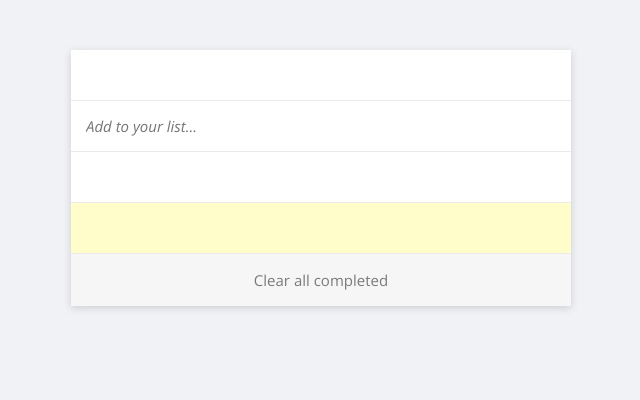
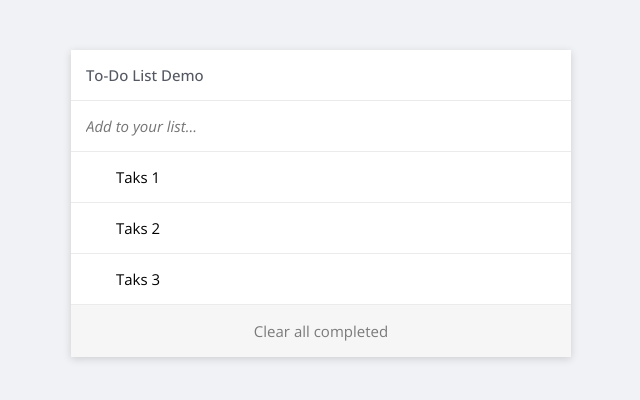
Before and after one commit to gvgesanto2/microverse-todo-list, a website built with webpack: page src/index.html in a window 1280 px wide. Shown: the whole page, without its empty margins (319-959 px from the left). Built offline with nearby package versions, Linux system fonts and the light colour scheme.

Commit message:
feat: Render the tasks list dynamically

```diff
--- a/src/index.html
+++ b/src/index.html
@@ -15,7 +15,7 @@
   <body class="l-container">
     <div id="todo" class="o-todo">
       <header class="o-todo__header u-horizontal-flex u-py--sm">
-        <input class="a-data-input" type="text" />
+        <h2 class="o-todo__title">To-Do List Demo</h2>
         <button class="m-icon-btn m-icon-btn--darker">
           <svg class="a-icon--sm">
             <use xlink:href="#sprite_refresh-ccw"></use>
@@ -23,41 +23,18 @@
         </button>
       </header>
       <form action="#" class="u-horizontal-flex u-py--sm">
-        <input placeholder="Add to your list..." class="a-data-input a-data-input--italic" type="text" />
+        <input
+          placeholder="Add to your list..."
+          class="a-data-input a-data-input--italic"
+          type="text"
+        />
         <button type="submit" class="m-icon-btn">
           <svg class="a-icon--xsm">
             <use xlink:href="#sprite_corner-down-left"></use>
           </svg>
         </button>
       </form>
-      <ul class="o-todo__list">
-        <li class="u-horizontal-flex u-pl--sm u-pr--xsm">
-          <button class="m-icon-btn">
-            <svg class="a-icon--sm">
-              <use xlink:href="#sprite_square"></use>
-            </svg>
-          </button>
-          <textarea maxlength="255" type="text" class="a-data-input a-data-input--textarea"></textarea>
-          <button class="m-icon-btn m-icon-btn--move">
-            <svg class="a-icon--sm">
-              <use xlink:href="#sprite_more-vertical"></use>
-            </svg>
-          </button>
-        </li>
-        <li class="u-horizontal-flex u-pl--sm u-pr--xsm u-is-editing">
-          <button class="m-icon-btn">
-            <svg class="a-icon--sm">
-              <use xlink:href="#sprite_square"></use>
-            </svg>
-          </button>
-          <textarea maxlength="255" type="text" class="a-data-input a-data-input--textarea"></textarea>
-          <button class="m-icon-btn m-icon-btn--move">
-            <svg class="a-icon--sm">
-              <use xlink:href="#sprite_more-vertical"></use>
-            </svg>
-          </button>
-        </li>
-      </ul>
+      <div id="tasks-list-container"></div>
       <footer class="o-todo__footer u-p--sm">
         <button class="a-link-btn">Clear all completed</button>
       </footer>
--- /dev/null
+++ b/src/scripts/controllers/TasksListController.js
@@ -0,0 +1,14 @@
+import TasksList from '../models/TasksList.js';
+import TasksListView from '../views/TasksListView.js';
+
+export default class TasksListController {
+  constructor(tasksListContainerId, initialTasks) {
+    this.tasksListContainerId = tasksListContainerId;
+    this.tasksList = new TasksList(initialTasks);
+    this.tasksListView = new TasksListView(this.tasksList.getTasks);
+  }
+
+  build = () => {
+    this.tasksListView.render(this.tasksListContainerId);
+  }
+}
--- a/src/scripts/index.js
+++ b/src/scripts/index.js
@@ -1,5 +1,29 @@
 import '../scss/main.scss';
+import '../assets/images/icons/sprite.svg';
+import TasksListController from './controllers/TasksListController.js';
 
-import '../assets/images/icons/sprite.svg';
+const TASKS_LIST_CONTAINER_ID = 'tasks-list-container';
 
-console.log('testing');
+const initialTasks = [
+  {
+    id: 1,
+    description: 'Taks 1',
+    isCompleted: false,
+  },
+  {
+    id: 2,
+    description: 'Taks 2',
+    isCompleted: false,
+  },
+  {
+    id: 3,
+    description: 'Taks 3',
+    isCompleted: false,
+  },
+];
+
+const tasksListController = new TasksListController(
+  TASKS_LIST_CONTAINER_ID,
+  initialTasks,
+);
+tasksListController.build();
--- /dev/null
+++ b/src/scripts/models/Task.js
@@ -0,0 +1,7 @@
+export default class Task {
+  constructor(id, description, isCompleted) {
+    this.id = id;
+    this.description = description;
+    this.isCompleted = isCompleted;
+  }
+}
--- /dev/null
+++ b/src/scripts/models/TasksList.js
@@ -0,0 +1,26 @@
+import { genNewIdForElem } from '../utils/id.utils.js';
+import Task from './Task.js';
+
+export default class TasksList {
+  constructor(initialTasks) {
+    this.tasks = initialTasks || [];
+  }
+
+  get getTasks() {
+    return this.tasks;
+  }
+
+  createTask({ description, isCompleted }) {
+    const newTask = new Task(
+      genNewIdForElem(this.tasks),
+      description,
+      isCompleted,
+    );
+    this.tasks.push(newTask);
+    return newTask;
+  }
+
+  removeTaskById(taskId) {
+    this.tasks = this.tasks.filter((task) => task.id !== taskId);
+  }
+}
--- /dev/null
+++ b/src/scripts/utils/createElem.utils.js
@@ -0,0 +1,27 @@
+const createHtmlElem = ({
+  tag, className, id, style, text,
+}) => {
+  const elem = document.createElement(tag);
+  if (className) {
+    elem.className = className;
+  }
+
+  if (id) {
+    elem.id = id;
+  }
+
+  if (style) {
+    Object.keys(style).forEach((propKey) => {
+      elem.style[propKey] = style[propKey];
+    });
+  }
+
+  if (text) {
+    const textNode = document.createTextNode(text);
+    elem.appendChild(textNode);
+  }
+
+  return elem;
+};
+
+export default createHtmlElem;
--- /dev/null
+++ b/src/scripts/utils/id.utils.js
@@ -0,0 +1,8 @@
+export const genNewIdForElem = (elemsArray) => {
+  if (elemsArray.length > 0) {
+    return elemsArray[elemsArray.length - 1].id + 1;
+  }
+  return 1;
+};
+
+export const getIdsFromElemsArray = (elemsArray) => elemsArray.map((elem) => elem.id);
--- /dev/null
+++ b/src/scripts/views/TaskItemView.js
@@ -0,0 +1,69 @@
+import createHtmlElem from '../utils/createElem.utils.js';
+import View from './View.js';
+
+const TASK_BASE_ID = 'task';
+
+export default class TaskItemView extends View {
+  static BASE_ID = TASK_BASE_ID;
+
+  constructor(task) {
+    super();
+    this.id = `${TaskItemView.BASE_ID}-${task.id}`;
+    this.task = { ...task, baseDescriptionHeight: 2 };
+  }
+
+  createElem = () => {
+    const { description, isCompleted, baseDescriptionHeight } = this.task;
+
+    // Creates an 'li' HTML element for the Task Item
+    const taskItem = createHtmlElem({
+      tag: 'li',
+      id: this.id,
+      className: 'u-horizontal-flex u-pl--sm u-pr--xsm',
+    });
+
+    // Creates a 'button' HTML element for the Toggle Button
+    const toggleBtn = createHtmlElem({
+      tag: 'button',
+      className: `m-icon-btn m-toggle-btn ${
+        isCompleted ? 'm-toggle-btn--active' : ''
+      }`,
+    });
+    toggleBtn.type = 'button';
+    toggleBtn.innerHTML = `
+      <svg class="a-icon--sm">
+        <use xlink:href="#sprite_${isCompleted ? 'check' : 'square'}"></use>
+      </svg>
+    `;
+
+    // Creates a 'textarea' HTML element for the Task Description
+    const taskDescription = createHtmlElem({
+      tag: 'textarea',
+      className: 'a-data-input a-data-input--textarea',
+      style: {
+        height: `${baseDescriptionHeight}rem`,
+      },
+    });
+    taskDescription.maxLength = 255;
+    taskDescription.ariaLabel = description;
+    taskDescription.value = description;
+
+    // Creates a 'button' HTML element for the Task Button
+    const taskBtn = createHtmlElem({
+      tag: 'button',
+      className: 'm-icon-btn m-icon-btn--move',
+    });
+    taskBtn.innerHTML = `
+      <svg class="a-icon--sm">
+        <use xlink:href="#sprite_more-vertical"></use>
+      </svg>
+    `;
+
+    // Appends all the Task Item's children
+    taskItem.appendChild(toggleBtn);
+    taskItem.appendChild(taskDescription);
+    taskItem.appendChild(taskBtn);
+
+    return taskItem;
+  };
+}
--- /dev/null
+++ b/src/scripts/views/TasksListView.js
@@ -0,0 +1,30 @@
+import createHtmlElem from '../utils/createElem.utils.js';
+import TaskItemView from './TaskItemView.js';
+import View from './View.js';
+
+const TASKS_LIST_ID = 'tasks-list';
+
+export default class TasksListView extends View {
+  constructor(tasks) {
+    super();
+    this.id = TASKS_LIST_ID;
+    this.tasks = tasks;
+  }
+
+  createElem = () => {
+    // Creates an 'ul' HTML element for the Tasks List
+    const tasksList = createHtmlElem({
+      tag: 'ul',
+      id: this.id,
+      className: 'o-todo__list',
+    });
+
+    // Creates and appends all the Task Items into the Tasks List
+    this.tasks.forEach((task) => {
+      const taskItemView = new TaskItemView(task);
+      tasksList.appendChild(taskItemView.createElem());
+    });
+
+    return tasksList;
+  };
+}
--- /dev/null
+++ b/src/scripts/views/View.js
@@ -0,0 +1,22 @@
+/**
+ * Abstract Class View
+ * Used as a type of interface for the View Components
+ *
+ * @class View
+ */
+export default class View {
+  constructor() {
+    if (this.constructor === View) {
+      throw new Error("Abstract classes can't be instantiated.");
+    }
+  }
+
+  createElem = () => {
+    throw new Error('Method "createElem()" must be implemented.');
+  };
+
+  render = (parentElemId) => {
+    const parentElem = document.getElementById(parentElemId);
+    parentElem.appendChild(this.createElem());
+  };
+}
--- a/src/scss/components/organisms/_o-todo.scss
+++ b/src/scss/components/organisms/_o-todo.scss
@@ -12,6 +12,12 @@
   }
 
   &__header {
+    padding: 1.5rem 0;
+  }
+
+  &__title {
+    width: 100%;
+    font-size: 1.5rem;
     font-weight: 500;
     color: $color-grey-dark-1;
   }
```
